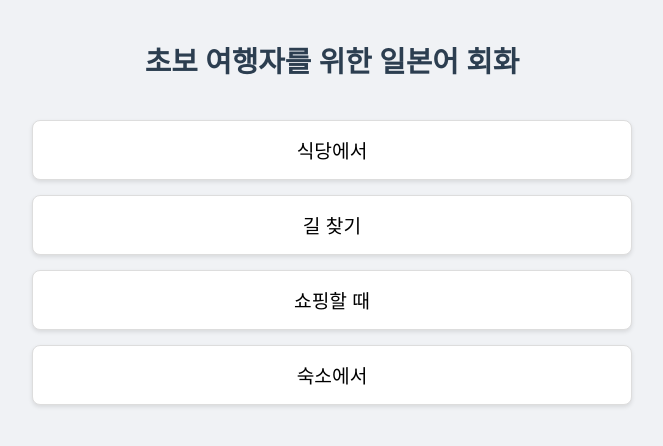
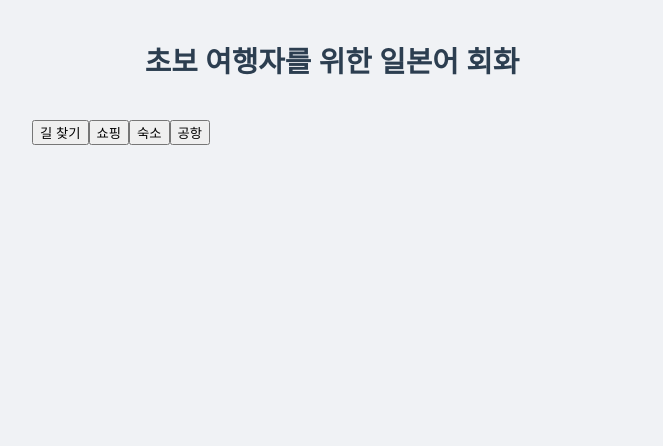
Before and after one commit to woogihooni/japanese-travel-app, a plain HTML site: page index.html in a window 1280 px wide. Shown: the whole page, without its empty margins (308-971 px from the left). Drawn offline with Linux system fonts and the light colour scheme.

Commit message:
feat: update

```diff
--- a/index.html
+++ b/index.html
@@ -13,9 +13,11 @@
     </header>
 
     <main>
-        <div id="category-list"></div>
+        <div id="main-category-list"></div>
 
-        <div id="phrase-list"></div>
+        <div id="sub-situation-list"></div>
+
+        <div id="dialogue-list"></div>
     </main>
 
     <script src="script.js"></script>
--- a/phrases.json
+++ b/phrases.json
@@ -2,126 +2,164 @@
   "app_title": "초보 여행자를 위한 일본어 회화",
   "data": [
     {
-      "category_id": 1,
-      "category_title": "식당에서",
-      "phrases": [
+      "main_category_title": "길 찾기",
+      "sub_situations": [
         {
-          "korean": "메뉴판 주세요.",
-          "japanese": "メニューをください。",
-          "pronunciation": "메뉴-오 쿠다사이."
+          "title": "지하철",
+          "dialogues": [
+            { "speaker": "A: 여행객", "korean": "죄송합니다, 도쿄역은 어디예요?", "japanese": "すみません、東京駅はどこですか？", "pronunciation": "스미마셍, 토-쿄-에키와 도코데스까?" },
+            { "speaker": "B: 현지인", "korean": "이 지하철을 타세요.", "japanese": "この地下鉄に乗ってください。", "pronunciation": "코노 치카테츠니 놋테 쿠다사이." },
+            { "speaker": "A: 여행객", "korean": "어느 방면인가요?", "japanese": "どちらの方面ですか？", "pronunciation": "도치라노 호-멘데스까?" },
+            { "speaker": "B: 현지인", "korean": "○○행 전철입니다.", "japanese": "○○行きの電車です。", "pronunciation": "마루마루유키노 덴샤데스." }
+          ]
         },
         {
-          "korean": "이거 주세요.",
-          "japanese": "これをください。",
-          "pronunciation": "코레오 쿠다사이."
+          "title": "버스",
+          "dialogues": [
+            { "speaker": "A: 여행객", "korean": "이 버스는 시부야에 가나요?", "japanese": "このバスは渋谷に行きますか？", "pronunciation": "코노 바스와 시부야니 이키마스까?" },
+            { "speaker": "B: 현지인", "korean": "네, 갑니다.", "japanese": "はい、行きますよ。", "pronunciation": "하이, 이키마스요." },
+            { "speaker": "A: 여행객", "korean": "어디서 내리나요?", "japanese": "どこで降りますか？", "pronunciation": "도코데 오리마스까?" },
+            { "speaker": "B: 현지인", "korean": "다음 정류장에서 내리세요.", "japanese": "次のバス停で降りてください。", "pronunciation": "츠기노 바스테-데 오리테 쿠다사이." }
+          ]
         },
         {
-          "korean": "이거랑 이거 주세요.",
-          "japanese": "これとこれをください。",
-          "pronunciation": "코레토 코레오 쿠다사이."
+          "title": "택시",
+          "dialogues": [
+            { "speaker": "A: 여행객", "korean": "죄송합니다, 이 주소까지 부탁합니다.", "japanese": "すみません、この住所までお願いします。", "pronunciation": "스미마셍, 코노 쥬-쇼마데 오네가이시마스." },
+            { "speaker": "B: 택시기사", "korean": "네, 알겠습니다.", "japanese": "はい、かしこまりました。", "pronunciation": "하이, 카시코마리마시타." },
+            { "speaker": "A: 여행객", "korean": "서둘러주세요.", "japanese": "急いでください。", "pronunciation": "이소이데 쿠다사이." },
+            { "speaker": "B: 택시기사", "korean": "네, 알겠습니다.", "japanese": "はい、わかりました。", "pronunciation": "하이, 와카리마시타." }
+          ]
         },
         {
-          "korean": "물 좀 주시겠어요?",
-          "japanese": "お水、くださいませんか？",
-          "pronunciation": "오미즈, 쿠다사이마셍까?"
-        },
-        {
-          "korean": "계산해주세요.",
-          "japanese": "お会計、お願いします。",
-          "pronunciation": "오카이케이, 오네가이시마스."
+          "title": "걸어서 갈 때",
+          "dialogues": [
+            { "speaker": "A: 여행객", "korean": "죄송합니다, 이 지도의 장소는 어디예요?", "japanese": "すみません、この地図の場所はどこですか？", "pronunciation": "스미마셍, 코노 치즈노 바쇼와 도코데스까?" },
+            { "speaker": "B: 현지인", "korean": "이 길로 곧장 가세요.", "japanese": "この道をまっすぐ行ってください。", "pronunciation": "코노 미치오 맛스구 잇테 쿠다사이." },
+            { "speaker": "A: 여행객", "korean": "얼마나 걸리나요?", "japanese": "どれくらいかかりますか？", "pronunciation": "도레쿠라이 카카리마스까?" },
+            { "speaker": "B: 현지인", "korean": "10분 정도입니다.", "japanese": "１０分ぐらいです。", "pronunciation": "쥽분 구라이데스." }
+          ]
         }
       ]
     },
     {
-      "category_id": 2,
-      "category_title": "길 찾기",
-      "phrases": [
+      "main_category_title": "쇼핑",
+      "sub_situations": [
         {
-          "korean": "~역은 어디예요?",
-          "japanese": "〜駅はどこですか？",
-          "pronunciation": "~~에끼와 도코데스까?"
+          "title": "신발/구두/운동화",
+          "dialogues": [
+            { "speaker": "A: 손님", "korean": "이 신발, 보여주세요.", "japanese": "この靴、見せてください。", "pronunciation": "코노 쿠츠, 미세테 쿠다사이." },
+            { "speaker": "B: 점원", "korean": "네, 여기 있습니다.", "japanese": "はい、どうぞ。", "pronunciation": "하이, 도-조." },
+            { "speaker": "A: 손님", "korean": "24.5cm 있나요?", "japanese": "２４．５センチありますか？", "pronunciation": "니-욘-고 센치 아리마스까?" },
+            { "speaker": "B: 점원", "korean": "네, 있습니다.", "japanese": "はい、ございます。", "pronunciation": "하이, 고자이마스." },
+            { "speaker": "A: 손님", "korean": "신어봐도 될까요?", "japanese": "試着してもいいですか？", "pronunciation": "시챠쿠시테모 이이데스까?" },
+            { "speaker": "B: 점원", "korean": "네.", "japanese": "どうぞ。", "pronunciation": "도-조." }
+          ]
         },
         {
-          "korean": "이 버스는 ~에 가나요?",
-          "japanese": "このバスは〜に行きますか？",
-          "pronunciation": "코노 바스와 ~~에 이키마스까?"
+          "title": "가방",
+          "dialogues": [
+            { "speaker": "A: 손님", "korean": "죄송합니다, 이 가방 보여주세요.", "japanese": "すみません、このバッグを見せてください。", "pronunciation": "스미마셍, 코노 밧구오 미세테 쿠다사이." },
+            { "speaker": "B: 점원", "korean": "네, 알겠습니다.", "japanese": "はい、かしこまりました。", "pronunciation": "하이, 카시코마리마시타." },
+            { "speaker": "A: 손님", "korean": "이거 다른 색상 있나요?", "japanese": "これの色違いはありますか？", "pronunciation": "코레노 이로치가이와 아리마스까?" },
+            { "speaker": "B: 점원", "korean": "네, 이쪽입니다.", "japanese": "はい、こちらです。", "pronunciation": "하이, 코치라데스." }
+          ]
         },
         {
-          "korean": "여기서 내려주세요.",
-          "japanese": "ここで降ろしてください。",
-          "pronunciation": "코코데 오로시테 쿠다사이."
-        },
-        {
-          "korean": "직진해주세요.",
-          "japanese": "まっすぐ行ってください。",
-          "pronunciation": "맛스구 잇테 쿠다사이."
-        },
-        {
-          "korean": "길을 잃었어요. 도와주세요.",
-          "japanese": "道に迷った。助けてください。",
-          "pronunciation": "미치니 마욧타. 타스케테 쿠다사이."
+          "title": "옷(바지/상의/양복)",
+          "dialogues": [
+            { "speaker": "A: 손님", "korean": "이 옷, 입어봐도 될까요?", "japanese": "この服、試着してもいいですか？", "pronunciation": "코노 후쿠, 시챠쿠시테모 이이데스까?" },
+            { "speaker": "B: 점원", "korean": "네, 탈의실로 가세요.", "japanese": "はい、試着室へどうぞ。", "pronunciation": "하이, 시챠쿠시츠에 도-조." },
+            { "speaker": "A: 손님", "korean": "이 바지, 좀 더 큰 사이즈 있나요?", "japanese": "このズボン、もう少し大きいサイズはありますか？", "pronunciation": "코노 즈본, 모- 스코시 오-키-사이즈와 아리마스까?" },
+            { "speaker": "B: 점원", "korean": "죄송합니다, 이게 가장 큰 사이즈입니다.", "japanese": "すみません、こちらが一番大きいサイズです。", "pronunciation": "스미마셍, 코치라가 이치방 오-키-사이즈데스." }
+          ]
         }
       ]
     },
     {
-      "category_id": 3,
-      "category_title": "쇼핑할 때",
-      "phrases": [
+      "main_category_title": "숙소",
+      "sub_situations": [
         {
-          "korean": "이거 얼마예요?",
-          "japanese": "これはいくらですか？",
-          "pronunciation": "코레와 이쿠라데스까?"
+          "title": "전화예약",
+          "dialogues": [
+            { "speaker": "A: 손님", "korean": "여보세요, 예약하고 싶은데요.", "japanese": "もしもし、予約したいんですが。", "pronunciation": "모시모시, 요야쿠시타인데스가." },
+            { "speaker": "B: 직원", "korean": "네, 몇 분이신가요?", "japanese": "はい、何名様でしょうか？", "pronunciation": "하이, 난메이사마데쇼-까?" },
+            { "speaker": "A: 손님", "korean": "2명입니다.", "japanese": "２名です。", "pronunciation": "니메-데스." },
+            { "speaker": "B: 직원", "korean": "날짜는 언제이신가요?", "japanese": "日程はいつですか？", "pronunciation": "닛테-와 이츠데스까?" }
+          ]
         },
         {
-          "korean": "이거 보여주세요.",
-          "japanese": "これを見せてください。",
-          "pronunciation": "코레오 미세테 쿠다사이."
+          "title": "체크인",
+          "dialogues": [
+            { "speaker": "A: 손님", "korean": "체크인 부탁합니다.", "japanese": "チェックインをお願いします。", "pronunciation": "쳬쿠인 오네가이시마스." },
+            { "speaker": "B: 직원", "korean": "네, 예약하신 성함 말씀해주세요.", "japanese": "はい、ご予約のお名前をお願いします。", "pronunciation": "하이, 고요야쿠노 오나마에오 오네가이시마스." },
+            { "speaker": "A: 손님", "korean": "○○입니다.", "japanese": "○○です。", "pronunciation": "마루마루데스." },
+            { "speaker": "B: 직원", "korean": "네, 잠시만 기다려주세요.", "japanese": "はい、お待ちください。", "pronunciation": "하이, 오마치쿠다사이." }
+          ]
         },
         {
-          "korean": "다른 색상 있나요?",
-          "japanese": "ほかの色はありますか？",
-          "pronunciation": "호카노 이로와 아리마스까?"
+          "title": "룸서비스",
+          "dialogues": [
+            { "speaker": "A: 손님", "korean": "룸서비스를 시키고 싶은데요.", "japanese": "ルームサービスをお願いしたいのですが。", "pronunciation": "루-무사-비스오 오네가이시타이노데스가." },
+            { "speaker": "B: 직원", "korean": "네, 주문은 무엇인가요?", "japanese": "はい、ご注文は何でしょうか？", "pronunciation": "하이, 고추-몬와 난데쇼-까?" },
+            { "speaker": "A: 손님", "korean": "카레라이스 하나 부탁합니다.", "japanese": "カレーライスを一つお願いします。", "pronunciation": "카레-라이스오 히토츠 오네가이시마스." },
+            { "speaker": "B: 직원", "korean": "알겠습니다.", "japanese": "かしこまりました。", "pronunciation": "카시코마리마시타." }
+          ]
         },
         {
-          "korean": "이거 입어봐도 될까요?",
-          "japanese": "これを着てもいいですか？",
-          "pronunciation": "코레오 킷테모 이이데스까?"
+          "title": "수건 추가",
+          "dialogues": [
+            { "speaker": "A: 손님", "korean": "죄송합니다, 수건 하나 더 받을 수 있을까요?", "japanese": "すみません、タオルをもう一ついただけますか？", "pronunciation": "스미마셍, 타오루오 모- 히토츠 이타다케마스까?" },
+            { "speaker": "B: 직원", "korean": "네, 바로 가져다드리겠습니다.", "japanese": "はい、すぐにお持ちします。", "pronunciation": "하이, 스구니 오모치시마스." }
+          ]
         },
         {
-          "korean": "이거 하나 주세요.",
-          "japanese": "これを一つください。",
-          "pronunciation": "코레오 히토츠 쿠다사이."
+          "title": "드라이기 대여",
+          "dialogues": [
+            { "speaker": "A: 손님", "korean": "드라이기를 빌릴 수 있을까요?", "japanese": "ドライヤーをお借りできますか？", "pronunciation": "도라야-오 오카리데키마스까?" },
+            { "speaker": "B: 직원", "korean": "네, 방으로 가져다드리겠습니다.", "japanese": "はい、お部屋にお届けします。", "pronunciation": "하이, 오헤야니 오토도케시마스." }
+          ]
         }
       ]
     },
     {
-      "category_id": 4,
-      "category_title": "숙소에서",
-      "phrases": [
+      "main_category_title": "공항",
+      "sub_situations": [
         {
-          "korean": "예약했습니다. ~입니다.",
-          "japanese": "予約しました。〜です。",
-          "pronunciation": "요야쿠시마시타. ~~데스."
+          "title": "표 예매 및 구매",
+          "dialogues": [
+            { "speaker": "A: 여행객", "korean": "오사카행 티켓 있나요?", "japanese": "大阪行きのチケットはありますか？", "pronunciation": "오-사카유키노 치켓토와 아리마스까?" },
+            { "speaker": "B: 직원", "korean": "네, 있습니다.", "japanese": "はい、ございます。", "pronunciation": "하이, 고자이마스." },
+            { "speaker": "A: 여행객", "korean": "성인 2명으로 부탁합니다.", "japanese": "大人２名でお願いします。", "pronunciation": "오토나 니메-데 오네가이시마스." },
+            { "speaker": "B: 직원", "korean": "네, 알겠습니다.", "japanese": "はい、かしこまりました。", "pronunciation": "하이, 카시코마리마시타." }
+          ]
         },
         {
-          "korean": "체크인/체크아웃 할게요.",
-          "japanese": "チェックイン/チェックアウトお願いします。",
-          "pronunciation": "체크인/체크아우토 오네가이시마스."
+          "title": "짐 부치기 및 체크인",
+          "dialogues": [
+            { "speaker": "A: 여행객", "korean": "체크인 부탁합니다.", "japanese": "チェックインをお願いします。", "pronunciation": "쳬쿠인 오네가이시마스." },
+            { "speaker": "B: 직원", "korean": "항공권과 여권을 보여주시겠어요?", "japanese": "航空券とパスポートを見せていただけますか？", "pronunciation": "코-쿠-켄토 파스포-토- 미세테 이타다케마스까?" },
+            { "speaker": "A: 여행객", "korean": "짐은 이것뿐입니다.", "japanese": "荷物はこれだけです。", "pronunciation": "니모츠와 코레다케데스." },
+            { "speaker": "B: 직원", "korean": "알겠습니다.", "japanese": "かしこまりました。", "pronunciation": "카시코마리마시타." }
+          ]
         },
         {
-          "korean": "방 열쇠 주세요.",
-          "japanese": "部屋の鍵をください。",
-          "pronunciation": "헤야노 카기오 쿠다사이."
+          "title": "면세점",
+          "dialogues": [
+            { "speaker": "A: 손님", "korean": "이거, 면세 가격은 얼마예요?", "japanese": "これ、免税価格はいくらですか？", "pronunciation": "코레, 멘제-카카쿠와 이쿠라데스까?" },
+            { "speaker": "B: 점원", "korean": "세금 제외하고 5천 엔입니다.", "japanese": "税抜きで５千円です。", "pronunciation": "제이누키데 고센엔데스." },
+            { "speaker": "A: 손님", "korean": "선물용으로 포장할 수 있나요?", "japanese": "プレゼント用に包装できますか？", "pronunciation": "프레젠토요-니 호-소-데키마스까?" },
+            { "speaker": "B: 점원", "korean": "네, 알겠습니다.", "japanese": "はい、承知いたしました。", "pronunciation": "하이, 쇼-치 이타시마시타." }
+          ]
         },
         {
-          "korean": "방에 와이파이 있나요?",
-          "japanese": "部屋にWi-Fiはありますか？",
-          "pronunciation": "헤야니 와이파이와 아리마스까?"
-        },
-        {
-          "korean": "방이 너무 춥습니다/덥습니다.",
-          "japanese": "部屋が寒いです/暑いです。",
-          "pronunciation": "헤야가 사무이데스/아츠이데스."
+          "title": "비행기 안 (좌석/음료)",
+          "dialogues": [
+            { "speaker": "A: 승객", "korean": "제 자리는 어디예요?", "japanese": "私の席はどこですか？", "pronunciation": "와타시노 세키와 도코데스까?" },
+            { "speaker": "B: 승무원", "korean": "이쪽이 되겠습니다.", "japanese": "こちらになります。", "pronunciation": "코치라니 나리마스." },
+            { "speaker": "A: 승객", "korean": "콜라를 받을 수 있을까요?", "japanese": "コーラをいただけますか？", "pronunciation": "코-라오 이타다케마스까?" },
+            { "speaker": "B: 승무원", "korean": "네, 여기 있습니다.", "japanese": "はい、どうぞ。", "pronunciation": "하이, 도-조." }
+          ]
         }
       ]
     }
--- a/script.js
+++ b/script.js
@@ -1,65 +1,99 @@
 // HTML 요소 가져오기
-const categoryList = document.getElementById('category-list');
-const phraseList = document.getElementById('phrase-list');
+const mainCategoryList = document.getElementById('main-category-list');
+const subSituationList = document.getElementById('sub-situation-list');
+const dialogueList = document.getElementById('dialogue-list');
+const header = document.querySelector('header h1');
 
 // JSON 파일 불러오기
 fetch('phrases.json')
     .then(response => response.json())
     .then(data => {
-        // 데이터 로드 성공 후 카테고리 표시
-        displayCategories(data.data);
+        header.textContent = data.app_title;
+        displayMainCategories(data.data);
     })
     .catch(error => console.error('Error fetching data:', error));
 
-// 카테고리 목록을 화면에 보여주는 함수
-function displayCategories(categories) {
-    categoryList.innerHTML = ''; // 기존 내용 지우기
-    phraseList.innerHTML = ''; // 문장 목록도 지우기
+// 메인 카테고리 목록을 보여주는 함수
+function displayMainCategories(categories) {
+    mainCategoryList.innerHTML = '';
+    subSituationList.innerHTML = '';
+    dialogueList.innerHTML = '';
 
     categories.forEach(category => {
         const button = document.createElement('button');
-        button.className = 'category-button';
-        button.textContent = category.category_title;
+        button.className = 'main-category-button';
+        button.textContent = category.main_category_title;
         button.addEventListener('click', () => {
-            displayPhrases(category.phrases);
+            displaySubSituations(category.main_category_title, category.sub_situations);
         });
-        categoryList.appendChild(button);
+        mainCategoryList.appendChild(button);
     });
 }
 
-// 회화 문장을 화면에 보여주는 함수
-function displayPhrases(phrases) {
-    categoryList.style.display = 'none'; // 카테고리 버튼 숨기기
-    phraseList.innerHTML = ''; // 기존 내용 지우기
+// 서브 상황 목록을 보여주는 함수
+function displaySubSituations(mainTitle, subSituations) {
+    mainCategoryList.style.display = 'none';
+    subSituationList.innerHTML = '';
+    dialogueList.innerHTML = '';
 
     // 뒤로가기 버튼 추가
     const backButton = document.createElement('button');
     backButton.className = 'back-button';
     backButton.textContent = '뒤로가기';
     backButton.addEventListener('click', () => {
-        location.reload(); // 새로고침으로 처음 화면으로 돌아가기
+        location.reload();
     });
-    phraseList.appendChild(backButton);
+    subSituationList.appendChild(backButton);
 
-    phrases.forEach(phrase => {
+    subSituations.forEach(sub => {
+        const button = document.createElement('button');
+        button.className = 'sub-situation-button';
+        button.textContent = sub.title;
+        button.addEventListener('click', () => {
+            displayDialogue(sub.dialogues);
+        });
+        subSituationList.appendChild(button);
+    });
+}
+
+// 대화 문장을 보여주는 함수
+function displayDialogue(dialogues) {
+    subSituationList.style.display = 'none';
+    dialogueList.innerHTML = '';
+
+    // 뒤로가기 버튼 추가 (대화 목록에서 서브 상황 목록으로)
+    const backButton = document.createElement('button');
+    backButton.className = 'back-button';
+    backButton.textContent = '뒤로가기';
+    backButton.addEventListener('click', () => {
+        // 새로고침 대신 서브 상황 목록으로 돌아가는 로직 추가 가능
+        location.reload(); // 일단은 간단하게 새로고침으로 구현
+    });
+    dialogueList.appendChild(backButton);
+
+    dialogues.forEach(line => {
         const card = document.createElement('div');
-        card.className = 'phrase-card';
+        card.className = 'dialogue-card';
+
+        const speaker = document.createElement('p');
+        speaker.className = 'speaker';
+        speaker.textContent = line.speaker;
 
         const koreanText = document.createElement('p');
         koreanText.className = 'korean';
-        koreanText.textContent = phrase.korean;
+        koreanText.textContent = line.korean;
 
         const japaneseText = document.createElement('p');
         japaneseText.className = 'japanese';
-        japaneseText.textContent = phrase.japanese;
+        japaneseText.textContent = line.japanese;
 
         const pronunciationText = document.createElement('p');
         pronunciationText.className = 'pronunciation';
-        pronunciationText.textContent = phrase.pronunciation;
+        pronunciationText.textContent = line.pronunciation;
 
         // 클릭하면 일본어 텍스트가 클립보드에 복사되는 기능 추가
         card.addEventListener('click', () => {
-            navigator.clipboard.writeText(phrase.japanese)
+            navigator.clipboard.writeText(line.japanese)
                 .then(() => {
                     alert('일본어 문장이 복사되었습니다.');
                 })
@@ -68,9 +102,10 @@ function displayPhrases(phrases) {
                 });
         });
 
+        card.appendChild(speaker);
         card.appendChild(koreanText);
         card.appendChild(japaneseText);
         card.appendChild(pronunciationText);
-        phraseList.appendChild(card);
+        dialogueList.appendChild(card);
     });
 }
```
